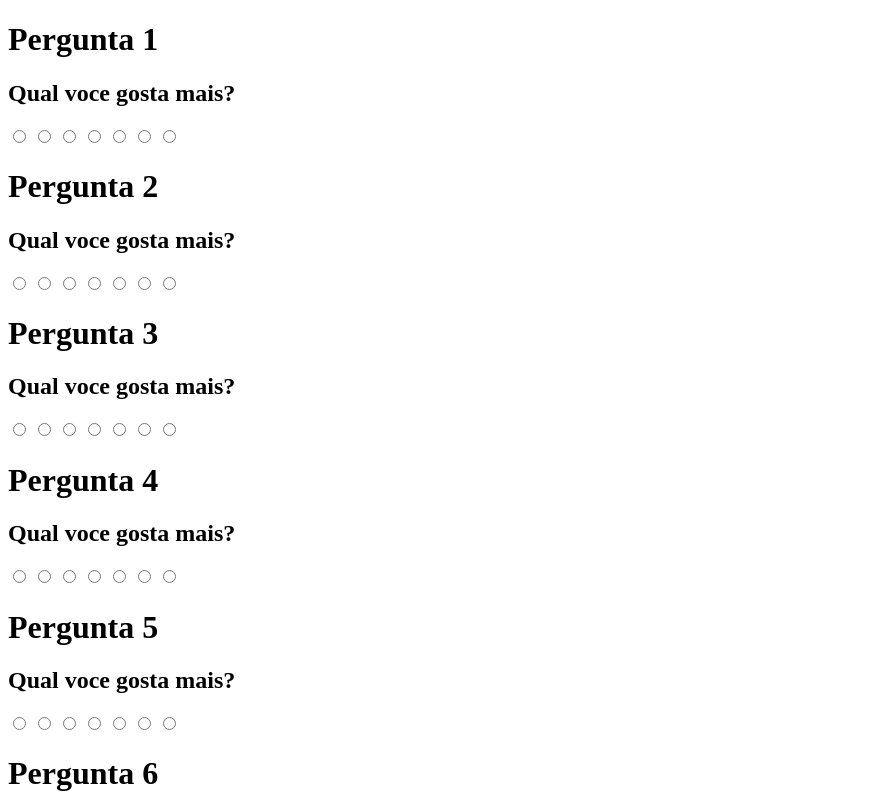
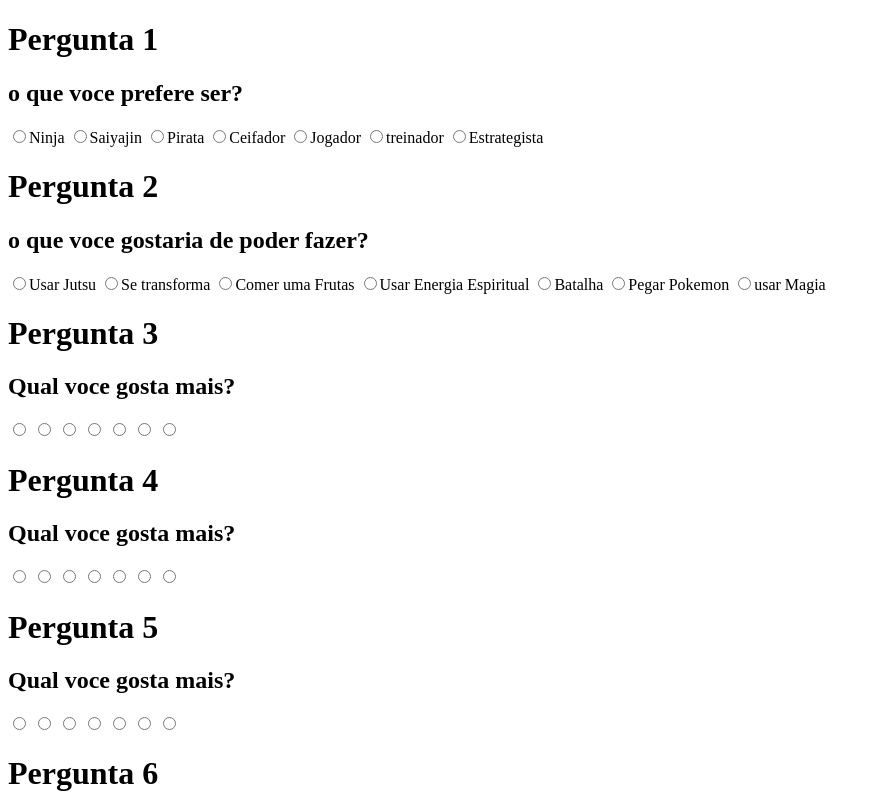
Before and after one commit to Alma-x13/projeto-javafs-web, a plain HTML site: page projeto javafs.html in a window 1280 px wide. Shown: the top 800 px of the page, without its empty margins (0-880 px from the left). Drawn offline with Linux system fonts and the light colour scheme.

Commit message:
duas perguntas novas

```diff
--- a/projeto javafs.html
+++ b/projeto javafs.html
@@ -9,24 +9,24 @@
 <body>
 
     <h1>Pergunta 1</h1>
-    <h2>Qual voce gosta mais?</h2>
-    <label><input type="radio" name="pergunta1" value="Naruto"></label>
-    <label><input type="radio" name="pergunta1" value="Goku"></label>
-    <label><input type="radio" name="pergunta1" value="Luffy"></label>
-    <label><input type="radio" name="pergunta1" value="Ichigo"></label>
-    <label><input type="radio" name="pergunta1" value="Yugi"></label>
-    <label><input type="radio" name="pergunta1" value="Ash"></label>
-    <label><input type="radio" name="pergunta1" value="Ainz_Ooal_Gow"></label>
+    <h2>o que voce prefere ser?</h2>
+    <label><input type="radio" name="pergunta1" value="Naruto">Ninja</label>
+    <label><input type="radio" name="pergunta1" value="Goku">Saiyajin</label>
+    <label><input type="radio" name="pergunta1" value="Luffy">Pirata</label>
+    <label><input type="radio" name="pergunta1" value="Ichigo">Ceifador</label>
+    <label><input type="radio" name="pergunta1" value="Yugi">Jogador</label>
+    <label><input type="radio" name="pergunta1" value="Ash">treinador</label>
+    <label><input type="radio" name="pergunta1" value="Ainz_Ooal_Gow">Estrategista</label>
 
     <h1>Pergunta 2</h1>
-    <h2>Qual voce gosta mais?</h2>
-    <label><input type="radio" name="pergunta2" value="Naruto"></label>
-    <label><input type="radio" name="pergunta2" value="Goku"></label>
-    <label><input type="radio" name="pergunta2" value="Luffy"></label>
-    <label><input type="radio" name="pergunta2" value="Ichigo"></label>
-    <label><input type="radio" name="pergunta2" value="Yugi"></label>
-    <label><input type="radio" name="pergunta2" value="Ash"></label>
-    <label><input type="radio" name="pergunta2" value="Ainz_Ooal_Gow"></label>
+    <h2>o que voce gostaria de poder fazer?</h2>
+    <label><input type="radio" name="pergunta2" value="Naruto">Usar Jutsu</label>
+    <label><input type="radio" name="pergunta2" value="Goku">Se transforma</label>
+    <label><input type="radio" name="pergunta2" value="Luffy">Comer uma Frutas</label>
+    <label><input type="radio" name="pergunta2" value="Ichigo">Usar Energia Espiritual</label>
+    <label><input type="radio" name="pergunta2" value="Yugi">Batalha</label>
+    <label><input type="radio" name="pergunta2" value="Ash">Pegar Pokemon</label>
+    <label><input type="radio" name="pergunta2" value="Ainz_Ooal_Gow">usar Magia</label>
 
     <h1>Pergunta 3</h1>
     <h2>Qual voce gosta mais?</h2>
```
